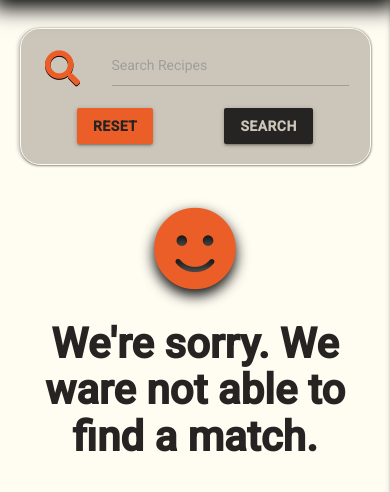
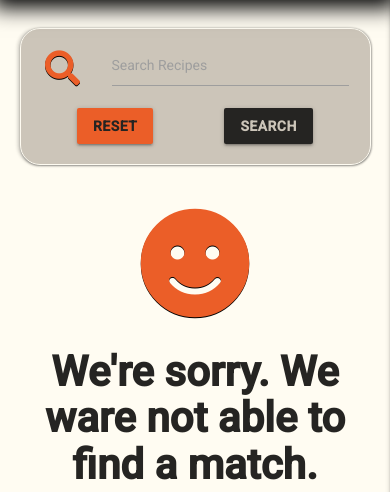
Before and after one commit to IvanTepes/cook-book, a Flask app: page /search in a window 390 px wide. Shown: the part 70-562 px from the top of the page. Run offline with Flask 2, Linux system fonts and the light colour scheme; data that the repository does not hold is empty; some libraries are stand-ins or nearby versions.

Commit message:
Remove unnedded classes, format code

```diff
--- a/static/css/search_bar.css
+++ b/static/css/search_bar.css
@@ -1,15 +1,11 @@
 /* Search panel style */
-
-
 /* Search bar border radius */
-
 .search-container {
    border-radius: 50px;
 }
 
 
 /* Search icon size and location  */
-
 .input-field .prefix {
    position: absolute;
    width: 4rem;
@@ -21,14 +17,12 @@
 
 
 /* Icon color */
-
 .fas {
    color: var(--flame);
 }
 
 
 /* Search filed size */
-
 .input-field .prefix~input,
 .input-field .prefix~textarea,
 .input-field .prefix~label,
@@ -42,14 +36,12 @@
 
 
 /* Search btn */
-
 .search-btn {
    background-color: var(--eerie-black);
 }
 
 
 /* Reset btn */
-
 .reset-btn {
    background-color: var(--flame);
    color: var(--eerie-black);
@@ -57,7 +49,6 @@
 
 
 /* Search btn on hover */
-
 .search-btn:hover {
    background-color: var(--flame);
    color: var(--eerie-black);
@@ -65,7 +56,6 @@
 
 
 /* Reset btn on hover */
-
 .reset-btn:hover {
    background-color: var(--eerie-black);
    color: var(--flame);
@@ -73,7 +63,6 @@
 
 
 /* Extra small devices (phones, 600px and down) */
-
 @media only screen and (max-width: 320px) {
    /* Search Position */
    .card-panel {
@@ -102,15 +91,7 @@
 }
 
 
-/* Extra small devices (phones, 600px and down) */
-
-
-/* @media only screen and (max-width: 600px) {
-
-
-}
-    /* Hide button icons on small */
-
+/* Hide button icons on small */
 .btn i,
 .btn-large i,
 .btn-small i,
@@ -123,7 +104,6 @@
 
 
 /* Position search icon */
-
 .input-field .prefix {
    position: absolute;
    width: 3rem;
@@ -135,7 +115,6 @@
 
 
 /* Search bar buttons position */
-
 .btn-container {
    display: flex;
    justify-content: space-evenly;
@@ -143,7 +122,6 @@
 
 
 /* Small devices (portrait tablets and large phones, 600px and up) */
-
 @media only screen and (max-width: 600px) {
    /* Hide button icons on small */
    .btn i,
@@ -176,28 +154,4 @@
    .btn-flat {
       margin-right: 0px;
    }
-   /*  Search error\msg icon on mobile */
-   .search-result-container .fa-smile,
-   .new-search .fa-smile,
-   .fa-sad-tear {
-      font-size: 6rem;
-      text-shadow: 0px 6px 14px black;
-   }
-   /* Search messages */
-   /* h3 {
-      font-size: 2.5rem;
-      font-family: var(--header-font);
-      text-shadow: -2px 1px 2px #eb5e28;
-      color: #252422;
-      padding: 3px;
-   } */
 }
-
-
-/* Medium devices (landscape tablets, 768px and up) */
-
-@media only screen and (min-width: 768px) {
-   .new-search-container {
-      top: 7rem;
-   }
-}
```
